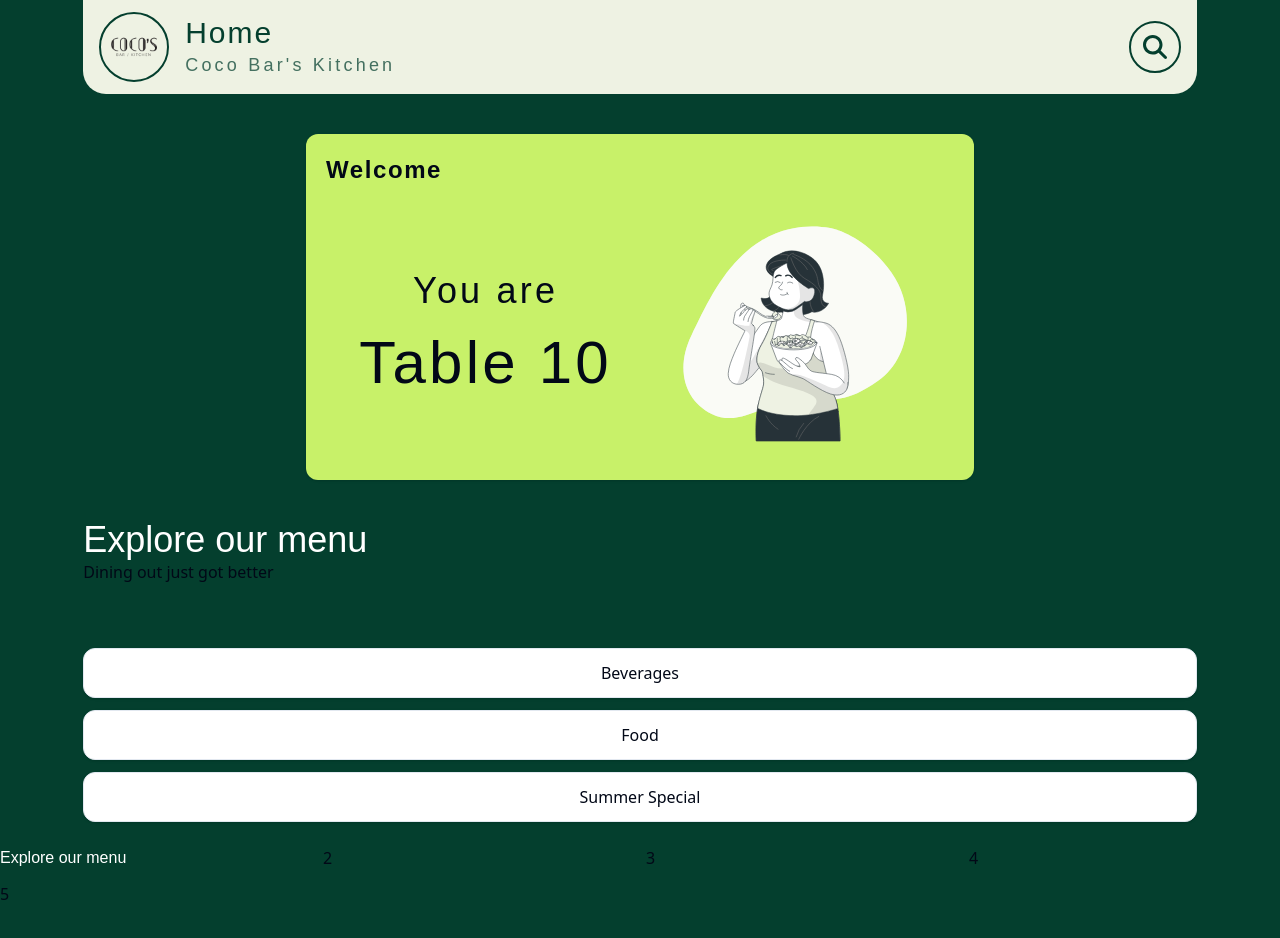
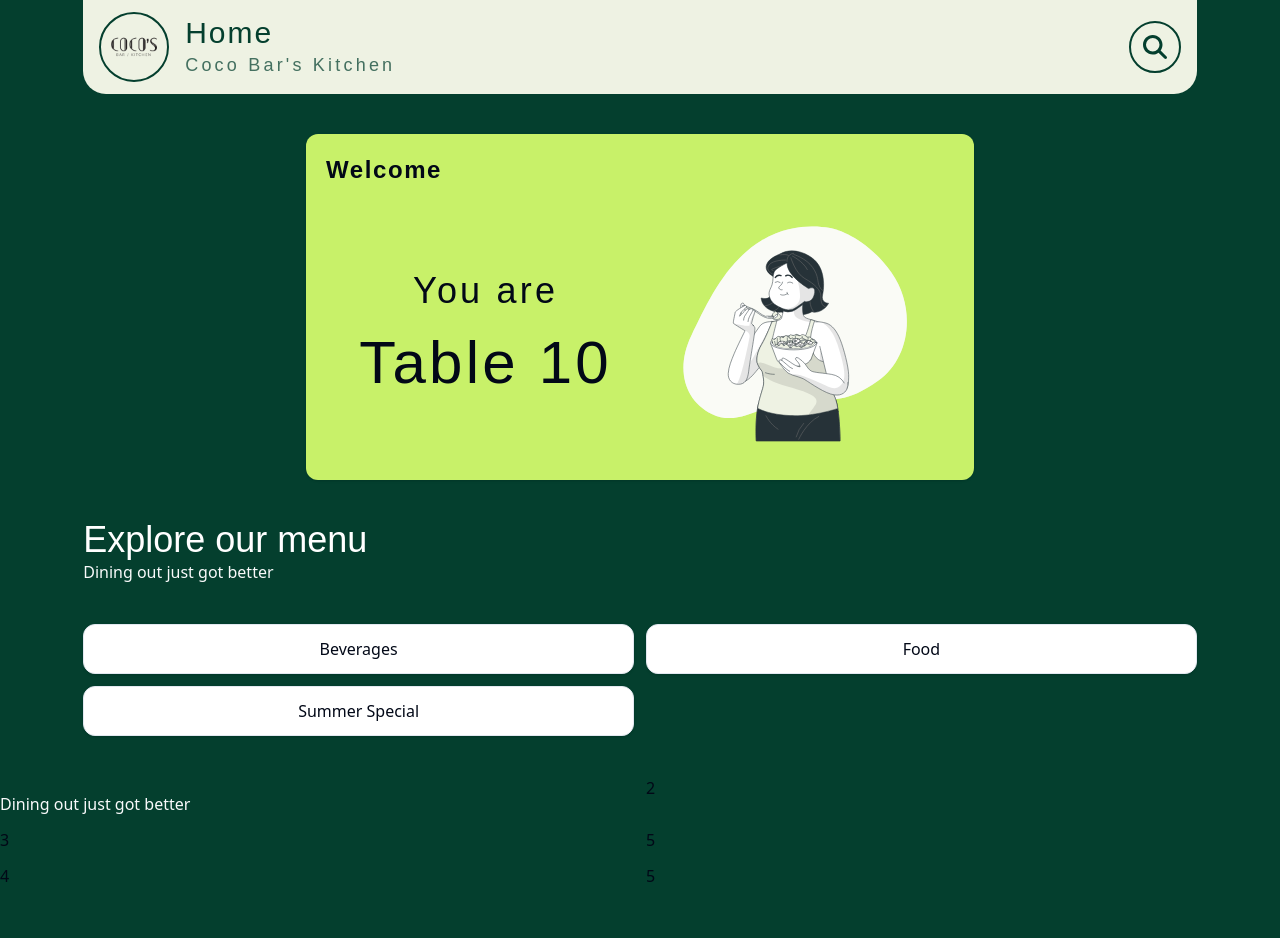
Before and after one commit to Sammy970/menu, a Next.js app: page / in a window 1280 px wide. Shown: the top 938 px of the page. Built offline with nearby package versions, Linux system fonts and the light colour scheme; a web font is replaced by a local one.

Commit message:
Fixed menu and white font

```diff
--- a/app/page.js
+++ b/app/page.js
@@ -11,12 +11,13 @@ export default function Home() {
       </section>
       <section className="mt-10">
         <MenuSection />
-        <div className="grid grid-cols-4 gap-3 mb-10 mt-6">
+        <div className="grid grid-cols-2 gap-3 mb-10 mt-6">
           <div>
-            <h1 className="text-white font-khand">Explore our menu</h1>
+            <p className="mt-4 text-gray-50">Dining out just got better</p>
           </div>
           <div>2</div>
           <div>3</div>
+          <div>5</div>
           <div>4</div>
           <div>5</div>
         </div>
--- a/sections/MenuSection.jsx
+++ b/sections/MenuSection.jsx
@@ -28,9 +28,9 @@ const MenuSection = () => {
     <>
       <div className="max-container">
         <h1 className="text-white font-khand text-4xl">Explore our menu</h1>
-        <p className="text-gray-300">Dining out just got better</p>
+        <p className="text-gray-50">Dining out just got better</p>
 
-        <div className="grid grid-cols-4 gap-3 mb-10 mt-6">
+        <div className="grid grid-cols-4 gap-3 mt-6">
           {categoryStack.length > 0 && (
             <MenuBackCard
               key="back"
@@ -40,7 +40,7 @@ const MenuSection = () => {
           )}
         </div>
 
-        <div className="grid grid-cols-1 gap-3">
+        <div className="grid grid-cols-2 gap-3 mt-4 mb-10">
           {selectedData.map((item) => {
             console.log(item);
 
```
